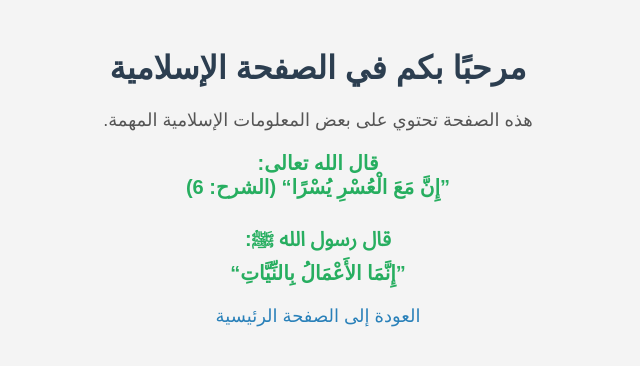
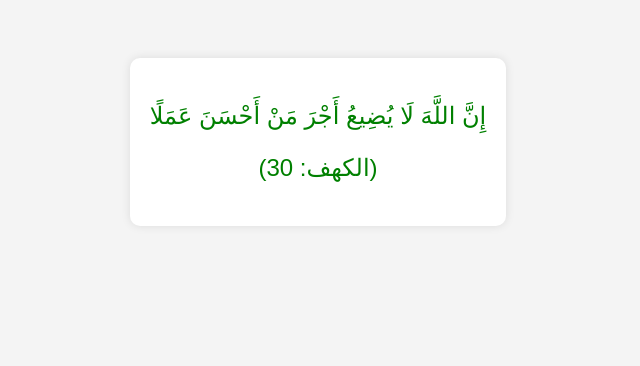
Before and after one commit to Rahma5555/MY-page, a plain HTML site: page islamic.html in a window 1280 px wide. Shown: the whole page, without its empty margins (322-962 px from the left). Drawn offline with Linux system fonts and the light colour scheme.

Commit message:
Update islamic.html

```diff
--- a/islamic.html
+++ b/islamic.html
@@ -3,56 +3,29 @@
 <head>
     <meta charset="UTF-8">
     <meta name="viewport" content="width=device-width, initial-scale=1.0">
-    <title>الصفحة الإسلامية</title>
+    <title>صفحة دينية</title>
     <style>
         body {
             font-family: Arial, sans-serif;
+            text-align: center;
             background-color: #f4f4f4;
-            text-align: center;
-            padding: 20px;
-            direction: rtl;
-        }
-        h1 {
-            color: #2c3e50;
-        }
-        p {
-            font-size: 18px;
-            color: #555;
+            padding: 50px;
         }
         .ayah {
-            font-size: 20px;
-            color: #27ae60;
-            font-weight: bold;
-            margin: 20px 0;
-        }
-        .back-link {
-            display: block;
-            margin-top: 20px;
-            text-decoration: none;
-            color: #2980b9;
-            font-size: 18px;
-        }
-        .back-link:hover {
-            text-decoration: underline;
+            font-size: 24px;
+            color: #008000;
+            background-color: #fff;
+            padding: 20px;
+            border-radius: 10px;
+            display: inline-block;
+            box-shadow: 0px 0px 10px rgba(0, 0, 0, 0.1);
         }
     </style>
 </head>
 <body>
-
-    <h1>مرحبًا بكم في الصفحة الإسلامية</h1>
-    <p>هذه الصفحة تحتوي على بعض المعلومات الإسلامية المهمة.</p>
-
     <div class="ayah">
-        قال الله تعالى: <br>
-        <q>إِنَّ مَعَ الْعُسْرِ يُسْرًا</q> (الشرح: 6)
+        <p>إِنَّ اللَّهَ لَا يُضِيعُ أَجْرَ مَنْ أَحْسَنَ عَمَلًا</p>
+        <p>(الكهف: 30)</p>
     </div>
-
-    <div class="ayah">
-        قال رسول الله ﷺ: <br>
-        <q>إِنَّمَا الأَعْمَالُ بِالنِّيَّاتِ</q>
-    </div>
-
-    <a href="index.html" class="back-link">العودة إلى الصفحة الرئيسية</a>
-
 </body>
 </html>
```
